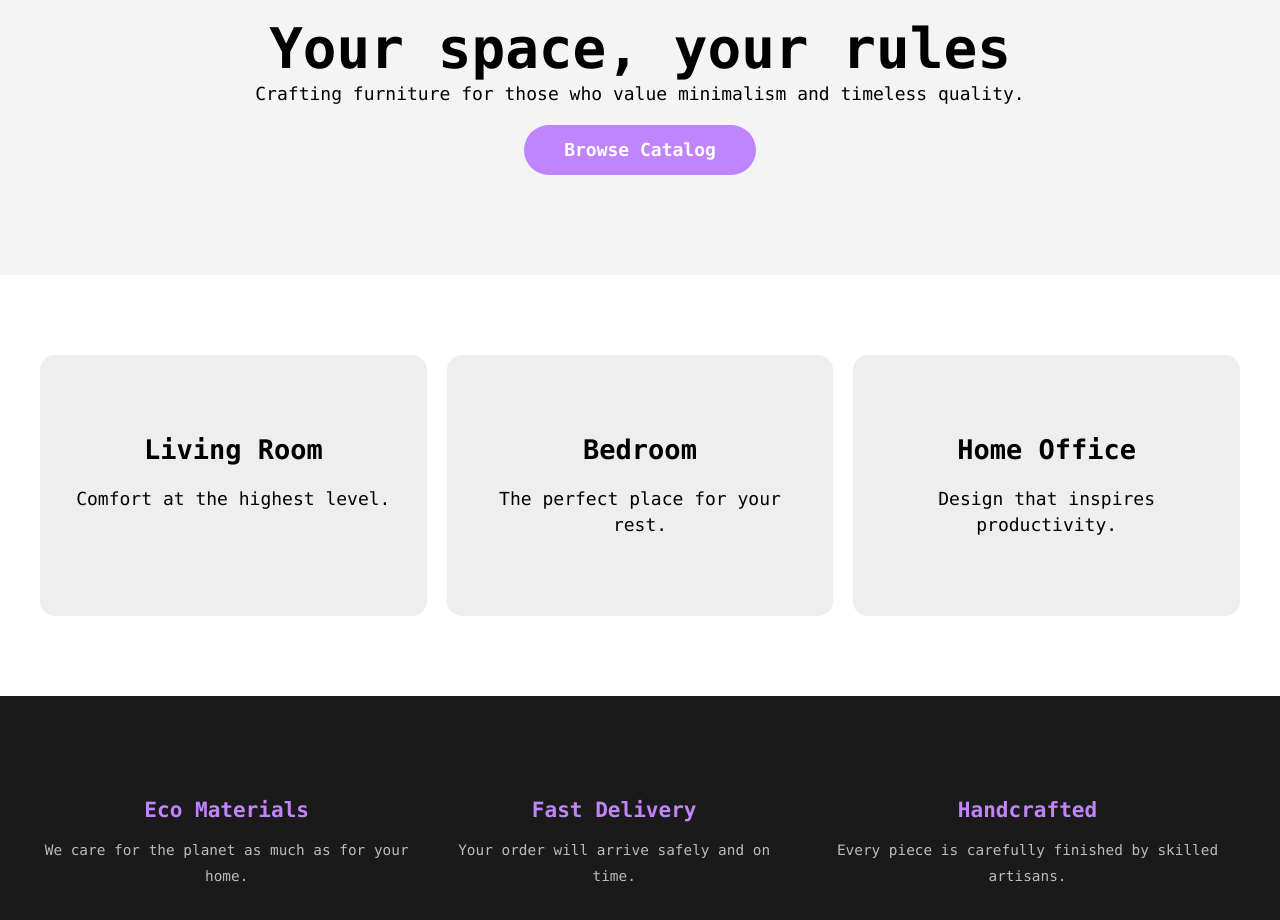
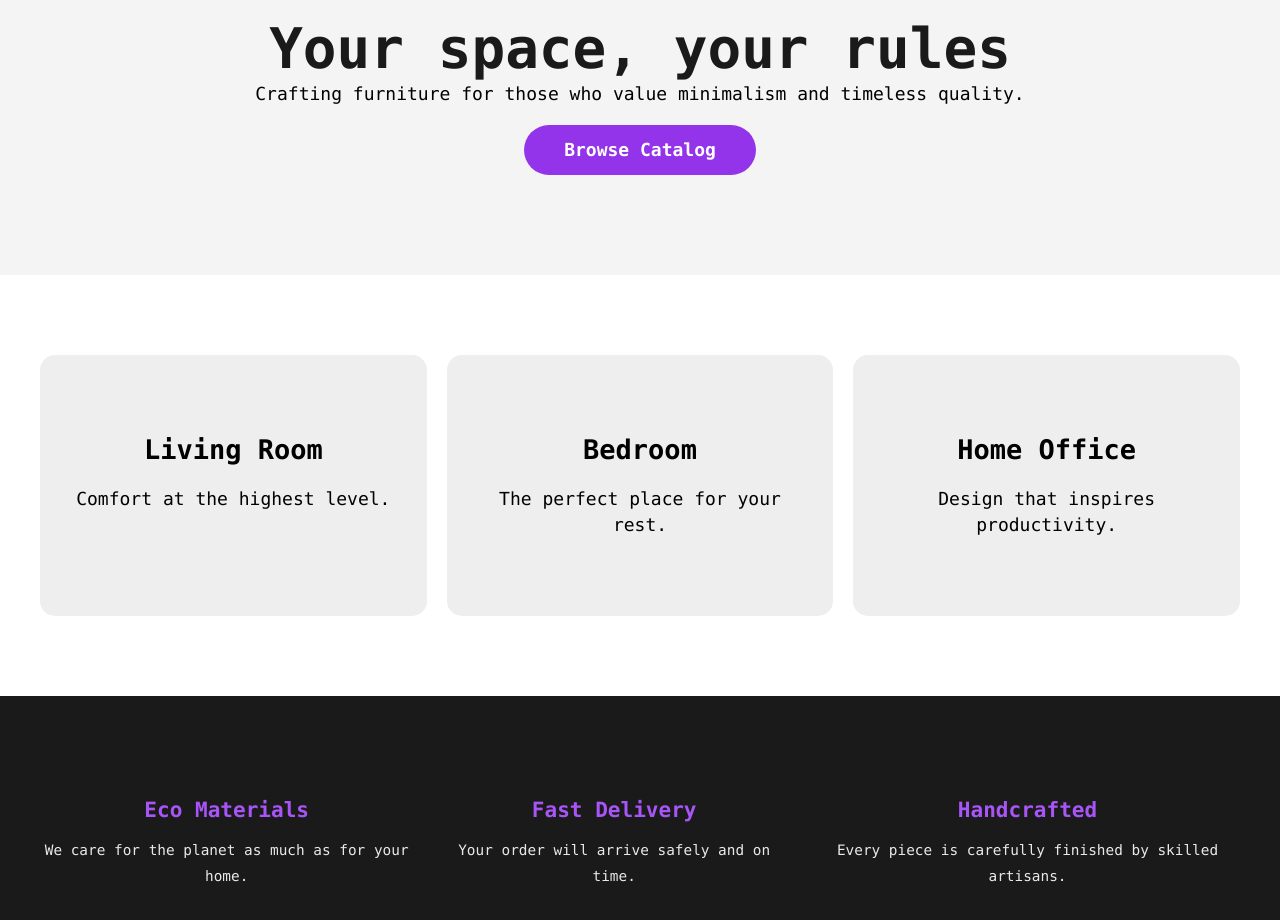
Before and after one commit to JHeczko/zadanie7-frontend, a React (Vite) app: page / in a window 1280 px wide. Shown: the part 240-1160 px from the top of the page. Built offline with nearby package versions, Linux system fonts and the light colour scheme.

Commit message:
code smells fix

```diff
--- a/src/App.tsx
+++ b/src/App.tsx
@@ -14,7 +14,6 @@ function App() {
 
 
     return (
-        <>
         <BrowserRouter>
             <PageHeader/>
             <Toaster
@@ -39,7 +38,6 @@ function App() {
                 setBasket={setBasket}
             />
         </BrowserRouter>
-        </>
     )
 }
 
--- a/src/pages/ProductsPage.tsx
+++ b/src/pages/ProductsPage.tsx
@@ -1,4 +1,4 @@
-import type {Category, Product} from "../interfaces/definitions.ts";
+import type {Product} from "../interfaces/definitions.ts";
 import * as React from "react";
 import {addToBasket, getProducts} from "../services/api.ts";
 
@@ -9,11 +9,11 @@ import toast from "react-hot-toast";
 type ProductsPageParams = {
     products: Product[];
     setProducts: React.Dispatch<React.SetStateAction<Product[]>>;
-    categories: Category[];
-    setCategories: React.Dispatch<React.SetStateAction<Category[]>>;
+    //categories: Category[];
+    //setCategories: React.Dispatch<React.SetStateAction<Category[]>>;
 }
 
-function ProductsPage({products, setProducts}: ProductsPageParams) {
+function ProductsPage({products, setProducts}: Readonly<ProductsPageParams>) {
     useEffect(() => {
         const init_data = async () =>{
             const data = await getProducts();
@@ -52,9 +52,16 @@ function ProductsPage({products, setProducts}: ProductsPageParams) {
                         {/* DÓŁ: Cena i guzik (to musi być razem!) */}
                         <div className="card-footer">
                             <div className="price-tag">{product.price} zł</div>
-                            <div className="add-to-cart-btn" onClick={() => addItemToBasket(product)}>
+                            {/* <div className="add-to-cart-btn" onClick={() => addItemToBasket(product)}>
                                 Dodaj
-                            </div>
+                            </div> */}
+                            <button
+                                type="button"
+                                className="add-to-cart-btn"
+                                onClick={() => addItemToBasket(product)}
+                            >
+                                Dodaj do koszyka
+                            </button>
                         </div>
                     </div>
                 ))}
--- a/src/pages/mainPage.css
+++ b/src/pages/mainPage.css
@@ -15,10 +15,12 @@
     font-size: 3.5rem;
     margin-bottom: 15px;
     font-weight: 800;
+    color: #1a1a1a;
 }
 
 .cta-button {
-    background: #c084fc;
+    /* Zmieniono na ciemniejszy fiolet dla kontrastu z białym tekstem (WCAG AA) */
+    background: #9333ea;
     color: white;
     border: none;
     padding: 12px 40px;
@@ -26,13 +28,12 @@
     font-weight: bold;
     cursor: pointer;
     transition: 0.3s ease;
-
     display: inline-block;
     text-decoration: none;
 }
 
 .cta-button:hover {
-    background: #a855f7;
+    background: #7e22ce;
     transform: translateY(-3px);
 }
 
@@ -73,24 +74,30 @@
     padding: 80px 20px;
     text-align: center;
     margin: 0;
-    bottom: 100%;
 }
 
 .value-box h3 {
-    color: #c084fc;
+    /* Przyciemniony fiolet dla lepszej czytelności na ciemnym tle */
+    color: #a855f7;
     margin-bottom: 10px;
 }
 
 .value-box p {
     font-size: 0.9rem;
-    opacity: 0.7;
+    /* Zwiększono opacity z 0.7 na 0.9, aby tekst był wyraźniejszy na ciemnym tle */
+    opacity: 0.9;
 }
-
-
 
 /* RESPONSIVENESS */
 @media (max-width: 768px) {
-    .categories { grid-template-columns: 1fr; }
-    .brand-values { flex-direction: column; gap: 40px; }
-    .hero h1 { font-size: 2.2rem; }
+    .categories {
+        grid-template-columns: 1fr;
+    }
+    .brand-values {
+        flex-direction: column;
+        gap: 40px;
+    }
+    .hero h1 {
+        font-size: 2.2rem;
+    }
 }
--- a/src/pages/productPage.css
+++ b/src/pages/productPage.css
@@ -51,6 +51,12 @@
 }
 
 .add-to-cart-btn {
+    /* Reset stylów natywnego buttona */
+    border: none;
+    outline: none;
+    font-family: inherit;
+
+    /* Twoje style */
     background-color: #9333ea;
     color: white;
     padding: 10px 25px;
@@ -58,6 +64,11 @@
     cursor: pointer;
     font-weight: bold;
     transition: background 0.2s, transform 0.2s;
+
+    /* Wyśrodkowanie tekstu wewnątrz buttona */
+    display: flex;
+    align-items: center;
+    justify-content: center;
 }
 
 .add-to-cart-btn:hover {
@@ -69,6 +80,11 @@
     transform: translateY(1px);
 }
 
+.add-to-cart-btn:focus-visible {
+    outline: 2px solid #a855f7;
+    outline-offset: 2px;
+}
+
 .category {
     color: #4b5563;
     font-size: 0.9rem;
```
Lines whose indentation alone changed are shown as unchanged.
